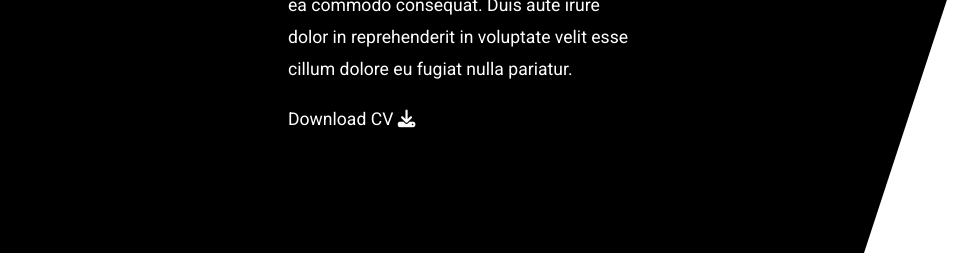
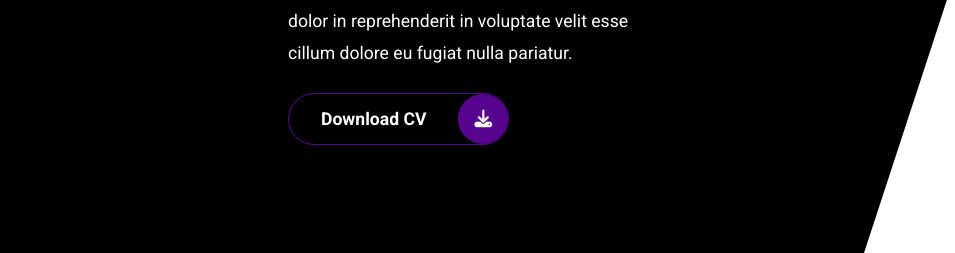
Before and after one commit to kassimadsen/Portfolio, a website: page index.html in a window 1280 px wide. Shown: the part 547-800 px from the top of the page, 0-955 px from the left. Drawn offline with Linux system fonts and the light colour scheme.

Commit message:
added button styling

```diff
--- a/app.js
+++ b/app.js
@@ -1,7 +1,10 @@
 const sections = document.querySelectorAll(".section");
-const sectBtns = document.querySelectorAll(".controlls");
+const sectBtns = document.querySelectorAll(".controls");
 const sectBtn = document.querySelectorAll(".control");
 const allSections = document.querySelector(".main-content");
+const firstSec = document.getElementById("home");
+const secondSec = document.getElementById("about");
+const lastScrollTop = 0;
 
 function PageTransitions() {
   // make buttons active on click
--- a/assets/css/style.scss
+++ b/assets/css/style.scss
@@ -93,7 +93,7 @@
     // }
   }
 
-  .controlls {
+  .controls {
     position: fixed;
     z-index: 10;
     top: 50%;
@@ -185,3 +185,50 @@
         }
     }
 }
+
+.btn-con{
+  display: flex;
+  align-self: flex-start;
+}
+
+.main-btn{
+  border-radius: 30px;
+  color: inherit;
+  font-weight: 600;
+  position: relative;
+  border: 1px solid var(--color-purple);
+  display: flex;
+  align-self: flex-start;
+  display: flex;
+  align-items: center;
+  overflow: hidden;
+  .btn-text{
+    padding: 0 2rem;
+  }
+  .btn-icon{
+    background-color: var(--color-purple);
+    display: flex;
+    align-items: center;
+    justify-content: center;
+    border-radius: 50%;
+    padding: 1rem;
+  }
+  &::before{
+    content: "";
+    position: absolute;
+    top: 0;
+    right: 0;
+    transform: translateX(-100%);
+    transition: all .4s ease-out;
+    z-index: -1;
+  }
+  &:hover{
+    &::before{
+      width: 100%;
+      height: 100%;
+      background-color: var(--color-purple);
+      transform: translateX(0);
+      transition: all .4s ease-out;
+    }
+  }
+}
--- a/index.html
+++ b/index.html
@@ -29,7 +29,7 @@
   </head>
 
   <body class="main-content">
-    <header class="section sec1 header active" id="home">
+    <header class="section sec1 header active" id="home" href="#about ">
       <div class="header-content">
         <div class="left-header">
           <h1 class="name">
@@ -45,7 +45,11 @@
             pariatur.
           </p>
           <div class="btn-con">
-            <a href="" class="main-btn">
+            <a
+              href="assets/documents/Resume.pdf"
+              class="main-btn"
+              target="_blank"
+            >
               <span class="btn-text">Download CV</span>
               <span class="btn-icon"><i class="fas fa-download"></i></span>
             </a>
@@ -65,7 +69,7 @@
       <section class="section sec4 contact" id="contact"></section>
     </main>
 
-    <div class="controlls">
+    <div class="controls">
       <div class="control control-1 active-btn" data-id="home">
         <i class="fa-solid fa-house"></i>
       </div>
```
Also changed, not shown: assets/css/style.css, 3 other files.
